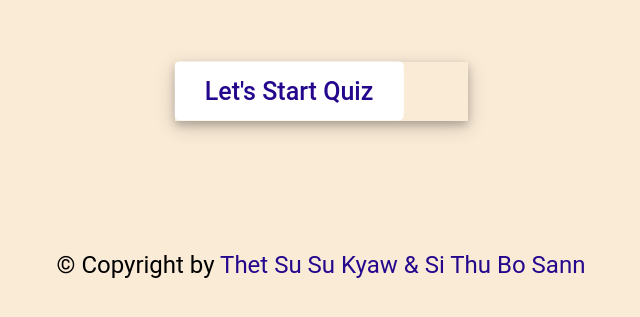
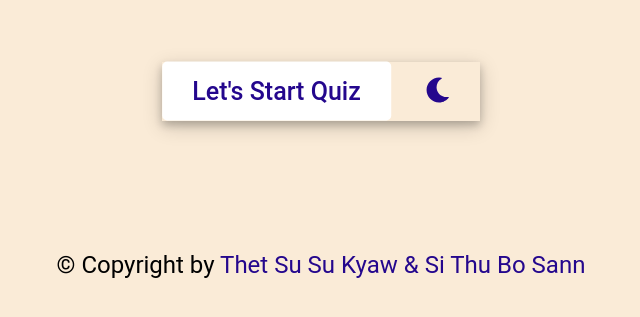
Before and after one commit to ThetSu2Kyaw/quiz, a plain HTML site: page index.html in a window 1280 px wide. Shown: the part 309-626 px from the top of the page, without its empty margins (319-959 px from the left). Drawn offline with Linux system fonts and the light colour scheme.

Commit message:
add fontawesome link

```diff
--- a/index.html
+++ b/index.html
@@ -6,7 +6,7 @@
      <meta name="viewport" content="width=device-width, initial-scale=1.0">
      <title>Random Quiz: Koee</title>
      <!-- <link rel="stylesheet" href="https://cdnjs.cloudflare.com/ajax/libs/font-awesome/5.15.3/css/all.min.css"/> -->
-     <!-- <script defer src="https://use.fontawesome.com/releases/v5.15.4/js/all.js"></script> -->
+     <script defer src="https://use.fontawesome.com/releases/v5.15.4/js/all.js"></script>
      <link rel="shortcut icon" type="image" href="logo.png">
      <link rel="stylesheet" href="style.css">
      <!-- <link rel="stylesheet" href="bubblestyle.css"> -->
```
